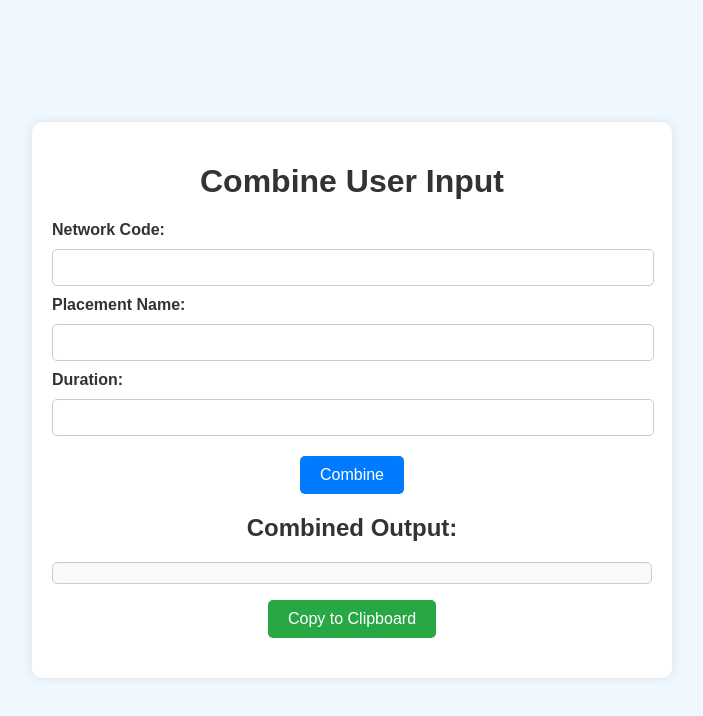
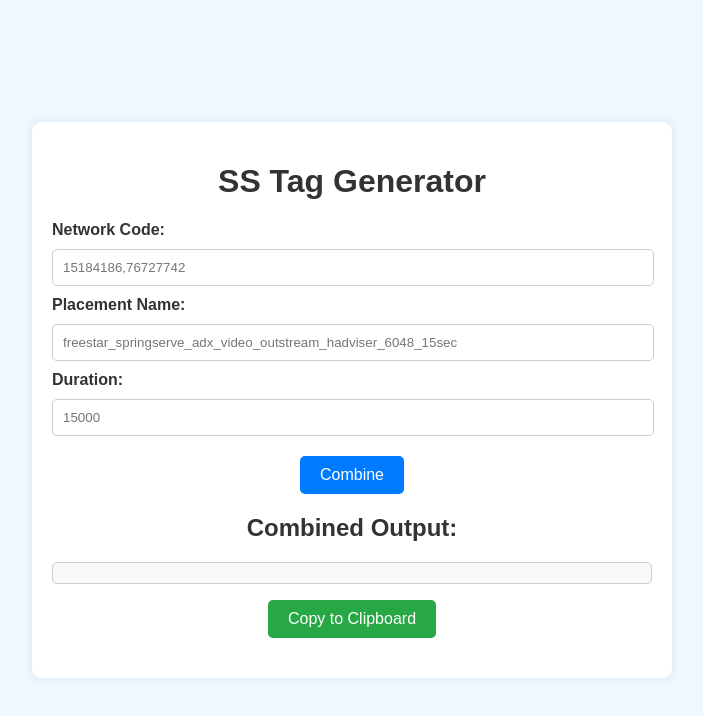
Before and after one commit to martinsavov/Spring-Tag, a plain HTML site: page index.html in a window 1280 px wide. Shown: the whole page, without its empty margins (288-991 px from the left). Drawn offline with Linux system fonts and the light colour scheme.

Commit message:
Update index.html

```diff
--- a/index.html
+++ b/index.html
@@ -3,7 +3,7 @@
 <head>
     <meta charset="UTF-8">
     <meta name="viewport" content="width=device-width, initial-scale=1.0">
-    <title>Combine User Input</title>
+    <title>SS Tag Generator</title>
     <style>
         body {
             font-family: Arial, sans-serif;
@@ -111,16 +111,16 @@
 </head>
 <body>
     <div class="container">
-        <h1>Combine User Input</h1>
+        <h1>SS Tag Generator</h1>
 
         <label for="input1">Network Code:</label>
-        <input type="text" id="input1">
+        <input type="text" id="input1" placeholder="15184186,76727742">
 
         <label for="input2">Placement Name:</label>
-        <input type="text" id="input2">
+        <input type="text" id="input2" placeholder="freestar_springserve_adx_video_outstream_hadviser_6048_15sec">
 
         <label for="input3">Duration:</label>
-        <input type="text" id="input3">
+        <input type="text" id="input3" placeholder="15000">
 
         <button onclick="combineInputs()">Combine</button>
 
```
